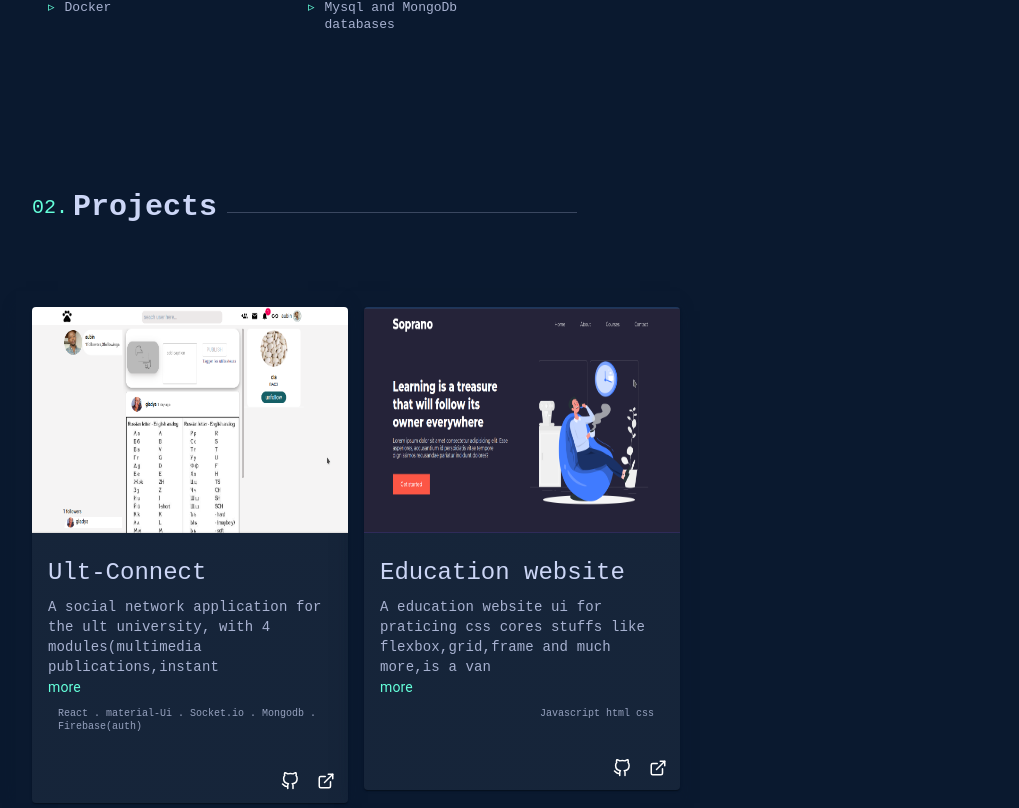
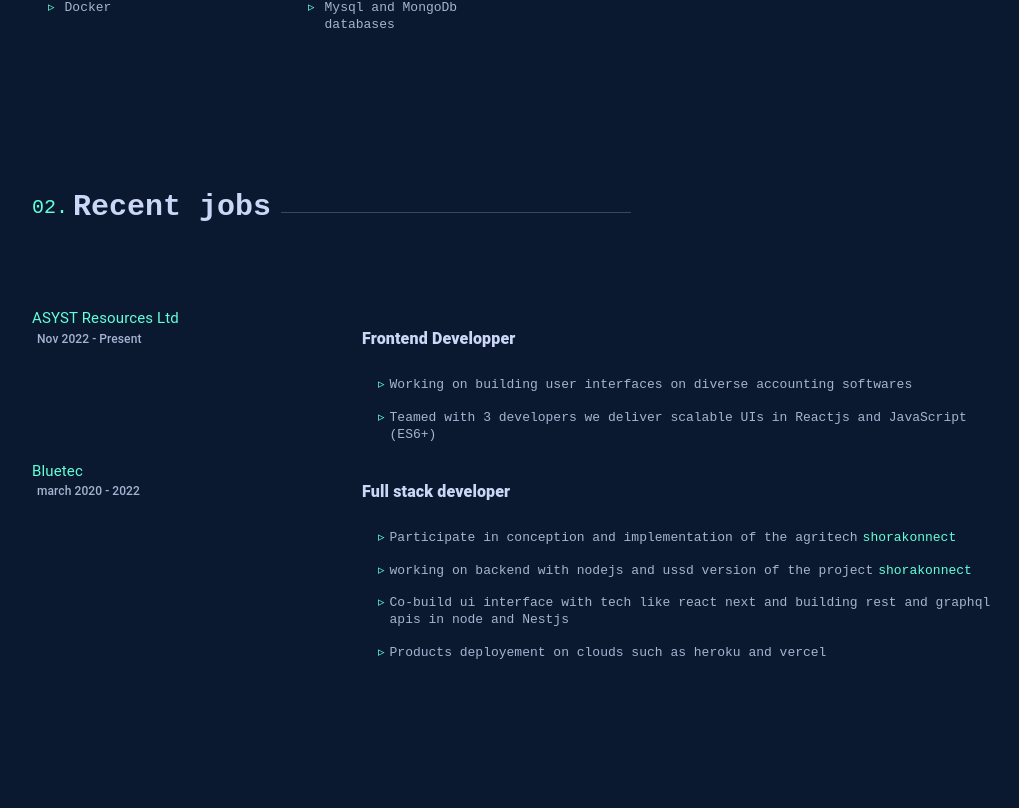
Before and after one commit to sopranoelfuego/aubinishimwe.com, a Next.js app: page / in a window 1280 px wide. Shown: the part 1472-2280 px from the top of the page, without its empty margins (118-1137 px from the left). Built offline with nearby package versions, Linux system fonts and the light colour scheme.

Commit message:
add experienc page

```diff
--- a/src/components/ContactMe.tsx
+++ b/src/components/ContactMe.tsx
@@ -11,7 +11,6 @@ import Typography from '@mui/material/Typography'
 import useTheme from '@mui/material/styles/useTheme'
 import styled from '@mui/material/styles/styled'
 import ComponentTitle from '@utils/ComponentTitle'
-import {MdNavigation} from 'react-icons/md'
 
 
 import {
@@ -102,7 +101,7 @@ function ContactMe() {
    }}
    id="contact"
   >
-   <ComponentTitle number="03." nameTitle="Contact me" />
+   <ComponentTitle number="04." nameTitle="Contact me" />
 
    <Grid
     container
--- a/src/components/CustomLink.tsx
+++ b/src/components/CustomLink.tsx
@@ -14,7 +14,7 @@ const Link: FC<LinkProps & HTMLProps<HTMLAnchorElement>> = ({
  const onClick = (event: MouseEvent<HTMLAnchorElement>) => {
   if (href.startsWith('#')) {
    event.preventDefault()
-   const destination = document.getElementById(href.substring(1))
+   const destination = document?.getElementById(href.substring(1))
    if (destination) destination.scrollIntoView({ behavior: 'smooth' })
   }
  }
--- /dev/null
+++ b/src/components/Experience.tsx
@@ -0,0 +1,220 @@
+import React from 'react'
+
+import useTheme from '@mui/material/styles/useTheme'
+
+import Stack from '@mui/material/Stack'
+import Typography from '@mui/material/Typography'
+import Link from '@mui/material/Link'
+import Box from '@mui/system/Box'
+import ComponentTitle from '@utils/ComponentTitle'
+import List from '@mui/material/List'
+import ListItem from '@mui/material/ListItem'
+function Experience() {
+ const theme = useTheme()
+ const bluetecJobs = [
+  {
+   key: '1',
+   descr:
+    'Co-build ui interface with tech like react next and building rest and graphql apis in node and Nestjs',
+  },
+  { key: '2', descr: 'Products deployement on clouds such as heroku and vercel ' },
+ ]
+ const assystJobs = [
+  {
+   key: '1',
+   descr: 'Working on building user interfaces on diverse accounting softwares',
+  },
+  {
+   key: '2',
+   descr:
+    'Teamed with 3 developers we deliver scalable UIs in Reactjs and  JavaScript (ES6+)',
+  },
+ ]
+
+ return (
+  <Box
+   sx={{
+    minHeight: '100vh',
+    width: '100%',
+    margin: '0 auto',
+    maxWidth: '1000px',
+    padding: { xs: '60px 0', sm: 'none' },
+   }}
+   id="experience"
+  >
+   <ComponentTitle number="02." nameTitle="Recent jobs" />
+   <Stack
+    direction={{ sm: 'row', xs: 'column' }}
+    sx={{ gap: { xs: '10px', sm: '30px', justifyContent: 'center' } }}
+
+    // backgroundColor="red"
+   >
+    {/* ====COMPANY TITLE====== */}
+    <Box minWidth={{ sx: '100%', sm: '300px' }}>
+     <Typography fontSize="15px">
+      <Link
+       href="https://www.africa2trust.com/Member/?l=1&c=4&sid=21861&glx=0&CatID=2"
+       sx={{
+        display: 'inline-flex',
+        color: `${theme?.palette?.primary?.contrastText}`,
+       }}
+      >
+       ASYST Resources Ltd
+      </Link>
+     </Typography>
+     <Typography
+      variant="subtitle2"
+      fontSize="12px"
+      width="100%"
+      sx={{ marginLeft: { xs: '3px', sm: '5px' } }}
+     >
+      Nov 2022 - Present
+     </Typography>
+    </Box>
+    {/* ==== END COMPANY TITLE====== */}
+
+    <Box sx={{ marginTop: { xs: '5px', sm: '20px' } }}>
+     <Typography color={`${theme?.palette?.text?.primary}`} fontWeight="800">
+      Frontend Developper
+     </Typography>
+
+     <List
+      style={{
+       display: 'grid',
+       fontFamily: 'monospace',
+       gridTemplateColumns: '1fr',
+       fontSize: '13px',
+       marginTop: '10px',
+       columnGap: '30px',
+      }}
+     >
+      {assystJobs?.map((value, key) => (
+       <ListItem
+        key={key}
+        sx={{
+         display: 'flex',
+         alignItems: 'flex-start',
+         gap: '5px',
+         '&:before': {
+          content: '"▹"',
+          color: `${theme?.palette?.primary?.contrastText}`,
+         },
+        }}
+       >
+        {value?.descr}
+       </ListItem>
+      ))}
+     </List>
+    </Box>
+   </Stack>
+   <Stack
+    direction={{ sm: 'row', xs: 'column' }}
+    sx={{ gap: { xs: '10px', sm: '30px', justifyContent: 'center' } }}
+
+    // backgroundColor="red"
+   >
+    {/* ====COMPANY TITLE====== */}
+    <Box minWidth={{ sx: '100%', sm: '300px' }}>
+     <Typography fontSize="15px">
+      <Link
+       href="https://bluetec.bi/"
+       sx={{
+        display: 'inline-flex',
+        color: `${theme?.palette?.primary?.contrastText}`,
+       }}
+      >
+       Bluetec
+      </Link>
+     </Typography>
+     <Typography
+      variant="subtitle2"
+      fontSize="12px"
+      width="100%"
+      sx={{ marginLeft: { xs: '3px', sm: '5px' } }}
+     >
+      march 2020 - 2022
+     </Typography>
+    </Box>
+    {/* ==== END COMPANY TITLE====== */}
+
+    <Box sx={{ marginTop: { xs: '5px', sm: '20px' } }}>
+     <Typography color={`${theme?.palette?.text?.primary}`} fontWeight="800">
+      Full stack developer
+     </Typography>
+
+     <List
+      style={{
+       display: 'grid',
+       fontFamily: 'monospace',
+       gridTemplateColumns: '1fr',
+       fontSize: '13px',
+       marginTop: '10px',
+       columnGap: '30px',
+      }}
+     >
+      <ListItem   sx={{
+          display: 'flex',
+          alignItems: 'flex-start',
+          gap: '5px',
+          '&:before': {
+           content: '"▹"',
+           color: `${theme?.palette?.primary?.contrastText}`,
+          },
+         }}>
+       Participate in conception and implementation of the agritech
+       <Link
+        href="https://www.shorakonnect.org/"
+        sx={{
+         color: `${theme?.palette?.primary?.contrastText}`,
+         display:"inline-flex"
+        }}
+       >
+        shorakonnect
+       </Link>
+      </ListItem>
+      <ListItem   sx={{
+          display: 'flex',
+          alignItems: 'flex-start',
+          gap: '5px',
+          '&:before': {
+           content: '"▹"',
+           color: `${theme?.palette?.primary?.contrastText}`,
+          },
+         }}>
+       working on backend with nodejs and ussd version of the project
+       <Link
+        href="https://www.shorakonnect.org/"
+        sx={{
+         color: `${theme?.palette?.primary?.contrastText}`,
+        }}
+       >
+        shorakonnect
+       </Link>{' '}
+      </ListItem>
+
+      {bluetecJobs?.map((value, key) => (
+       <>
+        <ListItem
+         key={key}
+         sx={{
+          display: 'flex',
+          alignItems: 'flex-start',
+          gap: '5px',
+          '&:before': {
+           content: '"▹"',
+           color: `${theme?.palette?.primary?.contrastText}`,
+          },
+         }}
+        >
+         {value?.descr}
+        </ListItem>
+       </>
+      ))}
+     </List>
+    </Box>
+   </Stack>
+  </Box>
+ )
+}
+
+export default Experience
--- a/src/components/Header.tsx
+++ b/src/components/Header.tsx
@@ -27,10 +27,11 @@ export function Header() {
 
  const colorMode = useContext(ColorModeContext)
  const navListItems = [
-  { number: '01', href: '#aboutMe', name: 'About', delay: '0ms' },
-  { number: '02', href: '#projects', name: 'Projects', delay: '200ms' },
-  { number: '03', href: '#contact', name: 'Contact', delay: '600ms' },
-  { number: '04', href: '/blog', name: 'Blog', delay: '400ms' },
+   { number: '01', href: '#aboutMe', name: 'About', delay: '0ms' },
+   { number: '02', href: '#experience', name: 'Experience', delay: '100ms' },
+   { number: '03', href: '#projects', name: 'Projects', delay: '200ms' },
+  { number: '04', href: '#contact', name: 'Contact', delay: '600ms' },
+  { number: '05', href: '/blog', name: 'Blog', delay: '400ms' },
  ]
  const theme = useTheme()
  const [displayMenu, setDisplayMenu] = useState<Boolean>(false)
--- a/src/components/Hero.tsx
+++ b/src/components/Hero.tsx
@@ -55,7 +55,7 @@ export function Hero() {
     fontFamily="monospace"
     fontSize="clamp(30px, 8vw, 80px)"
    >
-    Web3 is my passion.
+    Web is my passion.
    </Typography>
    <Typography variant="body1" fontFamily="monospace" maxWidth="450px">
     I’m a software engineer ,based in Burundi. Currently work with new techs ,
--- a/src/components/Projects.tsx
+++ b/src/components/Projects.tsx
@@ -32,7 +32,7 @@ function Projects() {
     maxWidth: '1000px',
    }}
   >
-   <ComponentTitle number="02." nameTitle="Projects" />
+   <ComponentTitle number="0.3" nameTitle="Projects" />
    <Grid container spacing={2} >
     {projects?.map((value, key) => (
      <SingleProject key={key} project={value} />
--- a/src/components/SingleProject.tsx
+++ b/src/components/SingleProject.tsx
@@ -1,3 +1,4 @@
+import React, { useEffect, useState } from 'react'
 import Box from "@mui/material/Box"
 import Card from "@mui/material/Card"
 import CardActions from "@mui/material/CardActions"
@@ -7,7 +8,6 @@ import IconButton from "@mui/material/IconButton"
 import Typography from "@mui/material/Typography"
 import useTheme from "@mui/material/styles/useTheme"
 import Image from 'next/image'
-import React, { useEffect, useState } from 'react'
 import { FiExternalLink, FiGithub } from 'react-icons/fi'
 
 function SingleProject({ project }) {
--- a/src/pages/index.tsx
+++ b/src/pages/index.tsx
@@ -6,6 +6,7 @@ import { NextSeo } from 'next-seo'
 import { Layout } from '@layout'
 import { Hero } from '@components/Hero'
 import dynamic from 'next/dynamic'
+import Experience from '@components/Experience'
 const ContactMe = dynamic(() => import('@components/ContactMe'),{suspense:true})
 const Projects = dynamic(() => import('@components/Projects'),{suspense:true})
 const AboutMe = dynamic(() => import('@components/AboutMe'),{suspense:true})
@@ -45,6 +46,7 @@ const Home = () => {
      <Hero />
      <Suspense fallback={<div>Loading ...</div>}>
      <AboutMe />
+     <Experience/>
       <Projects />
       <ContactMe />
      </Suspense>
--- a/src/utils/ComponentTitle.tsx
+++ b/src/utils/ComponentTitle.tsx
@@ -6,6 +6,7 @@ import Box from '@mui/material/Box'
 import Stack from '@mui/material/Stack'
 function ComponentTitle({ number, nameTitle }) {
  const theme = useTheme()
+
  const matches = useMediaQuery(theme.breakpoints.up('sm'))
 
  const afterLine = ({ width, height }) =>
```
